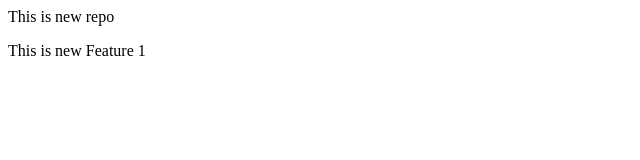
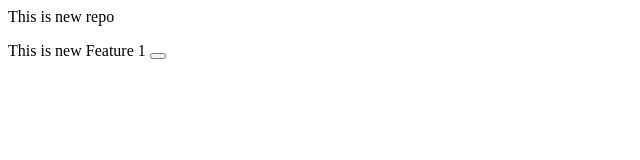
Before and after one commit to Abhi-365/LocalRepo, a plain HTML site: page Index.html in a window 1280 px wide. Shown: the full height of the page, 0-640 px from the left. Drawn offline with Linux system fonts and the light colour scheme.

Commit message:
Add button

```diff
--- a/Index.html
+++ b/Index.html
@@ -1,2 +1,2 @@
 <p>This is new repo </p>
-<p>This is new Feature 1</p>
+<p>This is new Feature 1 <button></button></p>
```
